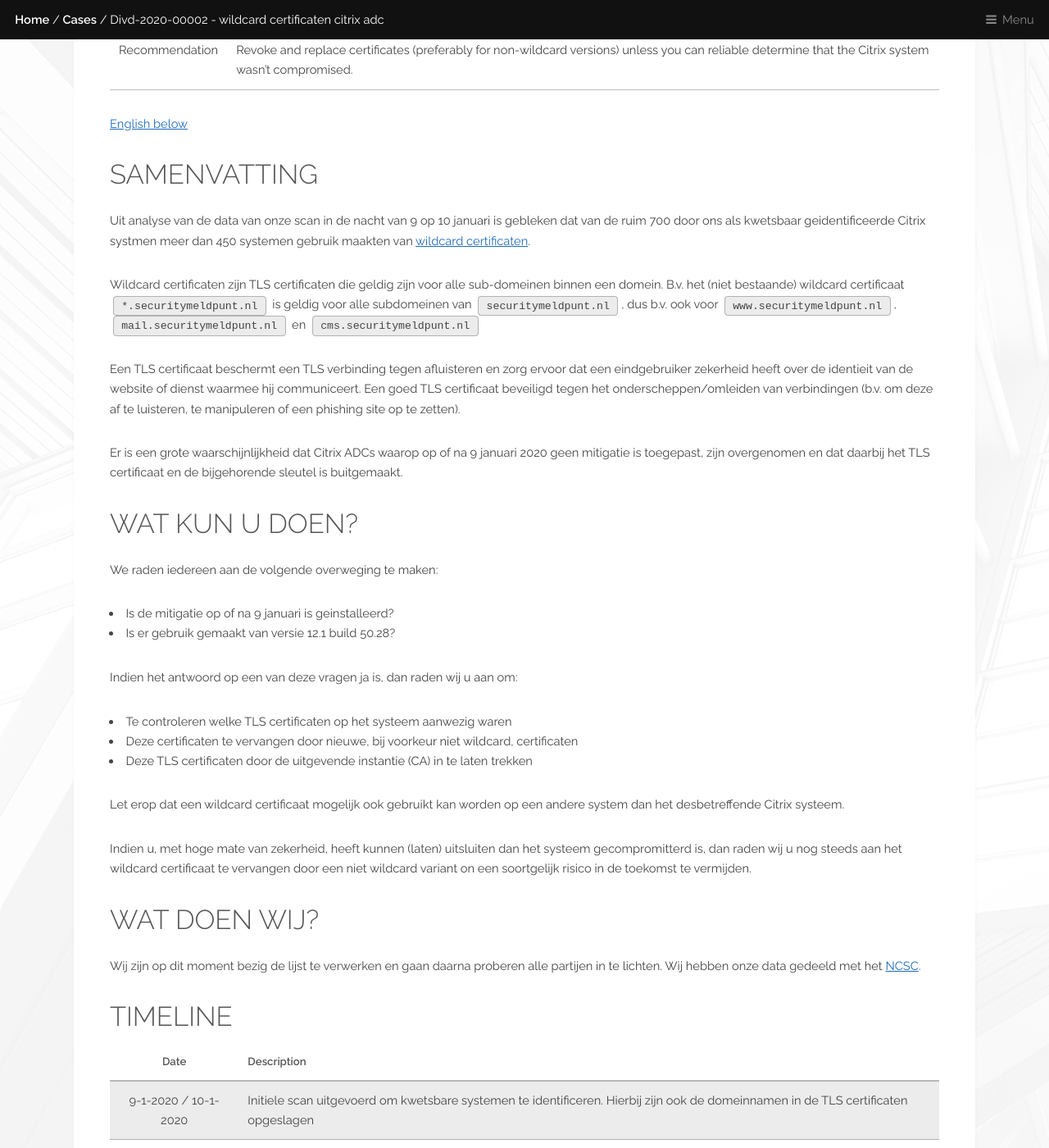
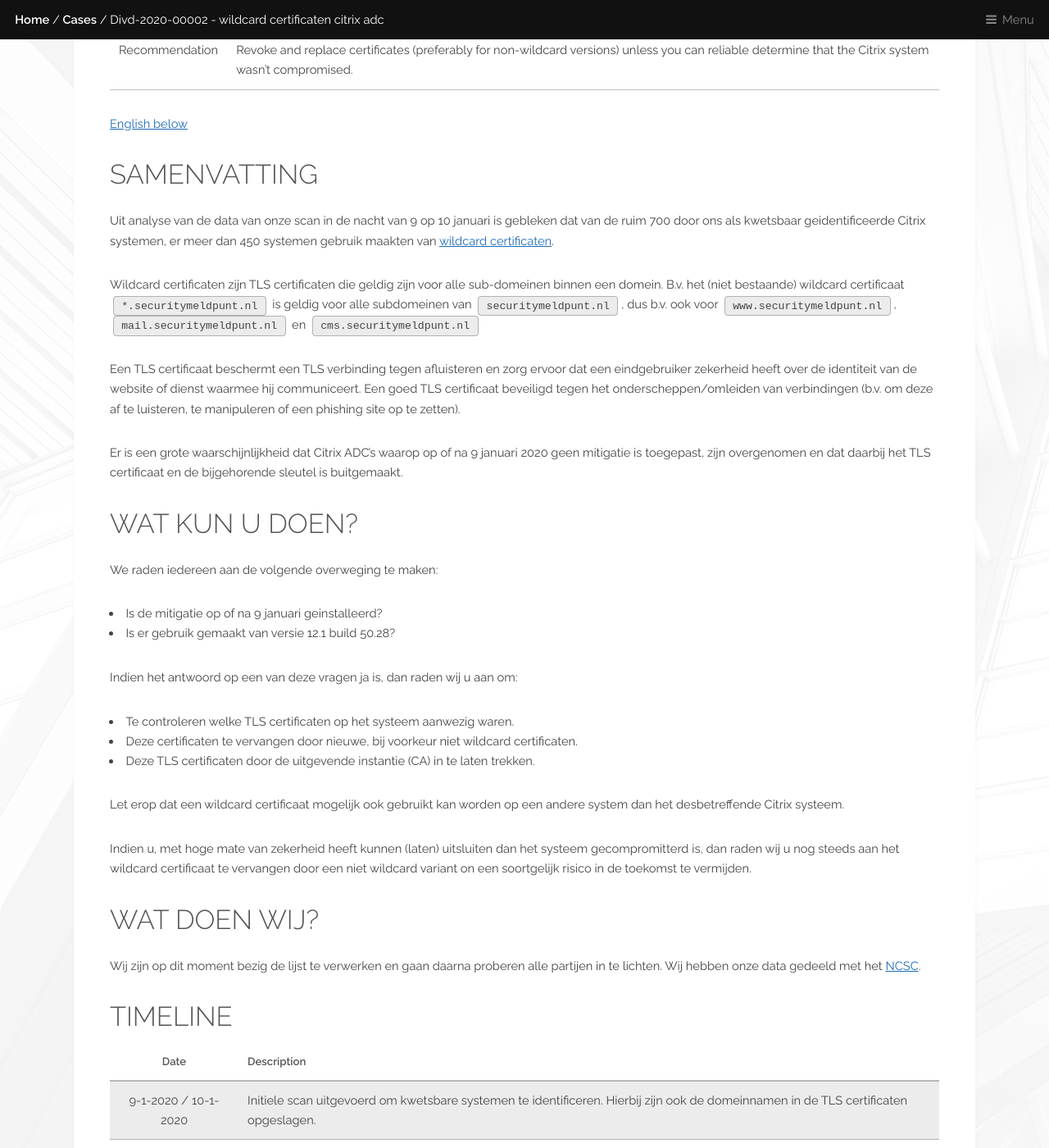
Before and after one commit to DIVD-NL/SecurityMeldpunt, a Jekyll site: the page built from cases/DIVD-2020-00002.md, in a window 1280 px wide and 1400 px high, scrolled down 922 px. Shown: the whole window at 82% size. Built offline with Jekyll 4.4.1, drawn with Linux system fonts in a browser that asks for light colours; some of the changed text lies outside the part shown.

Commit message:
Update DIVD-2020-00002.md

```diff
--- a/cases/DIVD-2020-00002.md
+++ b/cases/DIVD-2020-00002.md
@@ -25,28 +25,28 @@ redirect_from:
 
 ## Samenvatting
 
-Uit analyse van de data van onze scan in de nacht van 9 op 10 januari is gebleken dat van de ruim 700 door ons als kwetsbaar geidentificeerde Citrix systmen meer dan 450 systemen gebruik maakten van [wildcard certificaten](https://en.wikipedia.org/wiki/Wildcard_certificate).
+Uit analyse van de data van onze scan in de nacht van 9 op 10 januari is gebleken dat van de ruim 700 door ons als kwetsbaar geidentificeerde Citrix systemen, er meer dan 450 systemen gebruik maakten van [wildcard certificaten](https://en.wikipedia.org/wiki/Wildcard_certificate).
 
 Wildcard certificaten zijn TLS certificaten die geldig zijn voor alle sub-domeinen binnen een domein. B.v. het (niet bestaande) wildcard certificaat `*.securitymeldpunt.nl` is geldig voor alle subdomeinen van `securitymeldpunt.nl`, dus b.v. ook voor `www.securitymeldpunt.nl`, `mail.securitymeldpunt.nl` en `cms.securitymeldpunt.nl`
 
-Een TLS certificaat beschermt een TLS verbinding tegen afluisteren en zorg ervoor dat een eindgebruiker zekerheid heeft over de identieit van de website of dienst waarmee hij communiceert. Een goed TLS certificaat beveiligd tegen het onderscheppen/omleiden van verbindingen (b.v. om deze af te luisteren, te manipuleren of een phishing site op te zetten).
+Een TLS certificaat beschermt een TLS verbinding tegen afluisteren en zorg ervoor dat een eindgebruiker zekerheid heeft over de identiteit van de website of dienst waarmee hij communiceert. Een goed TLS certificaat beveiligd tegen het onderscheppen/omleiden van verbindingen (b.v. om deze af te luisteren, te manipuleren of een phishing site op te zetten).
 
-Er is een grote waarschijnlijkheid dat Citrix ADCs waarop op of na 9 januari 2020 geen mitigatie is toegepast, zijn overgenomen en dat daarbij het TLS certificaat en de bijgehorende sleutel is buitgemaakt.
+Er is een grote waarschijnlijkheid dat Citrix ADC's waarop op of na 9 januari 2020 geen mitigatie is toegepast, zijn overgenomen en dat daarbij het TLS certificaat en de bijgehorende sleutel is buitgemaakt.
 
 ## Wat kun u doen?
 
 We raden iedereen aan de volgende overweging te maken:
-* Is de mitigatie op of na 9 januari is geinstalleerd?
+* Is de mitigatie op of na 9 januari geinstalleerd?
 * Is er gebruik gemaakt van versie 12.1 build 50.28?
 
 Indien het antwoord op een van deze vragen ja is, dan raden wij u aan om:
-* Te controleren welke TLS certificaten op het systeem aanwezig waren
-* Deze certificaten te vervangen door nieuwe, bij voorkeur niet wildcard, certificaten
-* Deze TLS certificaten door de uitgevende instantie (CA) in te laten trekken
+* Te controleren welke TLS certificaten op het systeem aanwezig waren.
+* Deze certificaten te vervangen door nieuwe, bij voorkeur niet wildcard certificaten.
+* Deze TLS certificaten door de uitgevende instantie (CA) in te laten trekken.
 
 Let erop dat een wildcard certificaat mogelijk ook gebruikt kan worden op een andere system dan het desbetreffende Citrix systeem.
 
-Indien u, met hoge mate van zekerheid, heeft kunnen (laten) uitsluiten dan het systeem gecompromitterd is, dan raden wij u nog steeds aan het wildcard certificaat te vervangen door een niet wildcard variant on een soortgelijk risico in de toekomst te vermijden.
+Indien u, met hoge mate van zekerheid heeft kunnen (laten) uitsluiten dan het systeem gecompromitterd is, dan raden wij u nog steeds aan het wildcard certificaat te vervangen door een niet wildcard variant on een soortgelijk risico in de toekomst te vermijden.
 
 ## Wat doen wij?
 
```
Also changed, not shown: other parts of cases/DIVD-2020-00002.md (+4 -4 lines).
